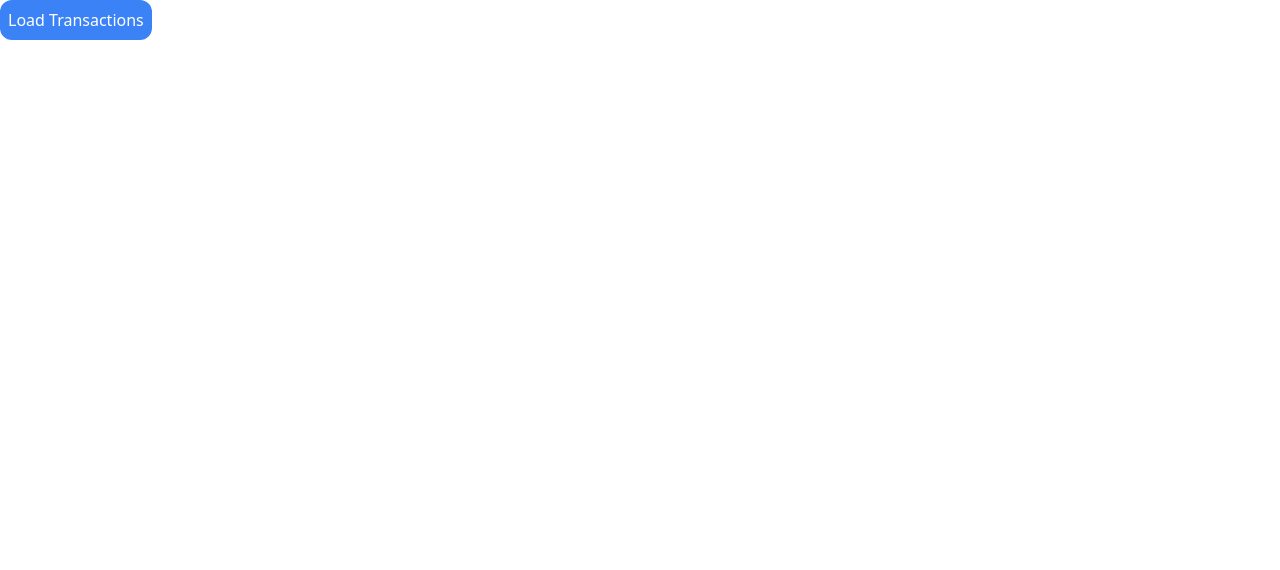
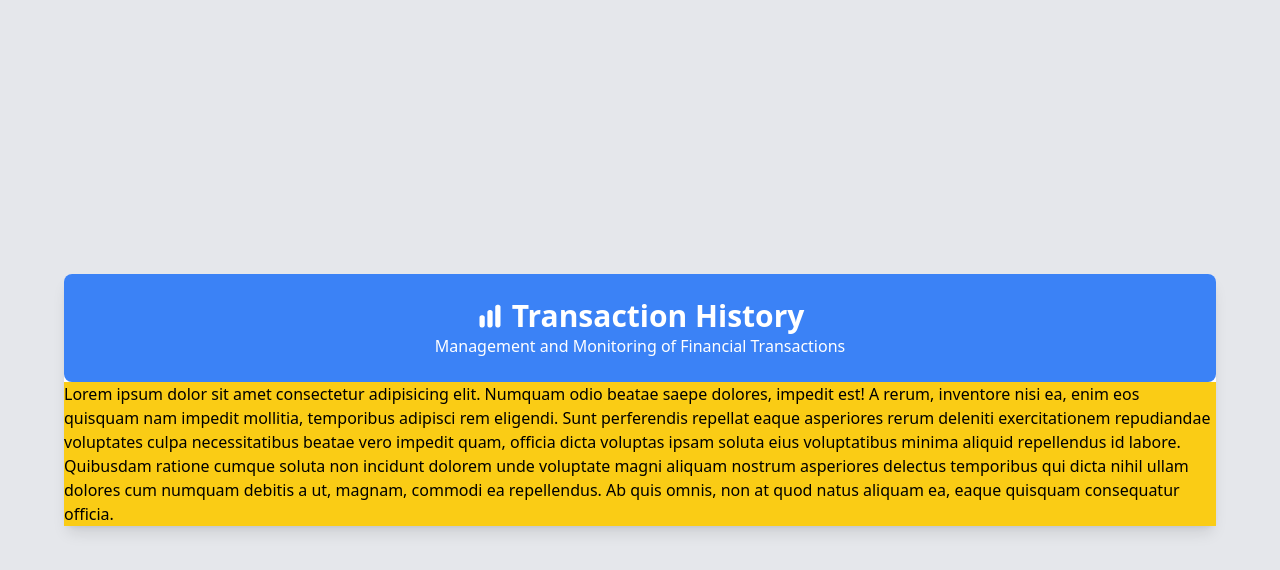
Before and after one commit to ArianMakiabadi/Transaction_List, a website: page public/index.html in a window 1280 px wide. Drawn offline with Linux system fonts and the light colour scheme; files that its build step writes are made by us from their sources.

Commit message:
header added

```diff
--- a/public/index.html
+++ b/public/index.html
@@ -7,10 +7,42 @@
     <link rel="stylesheet" href="/public/build/tailwind.css" />
   </head>
 
-  <body>
-    <button id="loadBtn" class="p-2 bg-blue-500 text-white rounded-xl">
-      Load Transactions
-    </button>
+  <body class="min-h-screen flex justify-center items-center bg-gray-200">
+    <div class="bg-white rounded-lg shadow-lg max-w-6xl">
+      <!----------- Header start---------->
+      <div
+        class="bg-blue-500 w-full rounded-lg flex flex-col items-center justify-center p-6 text-white"
+      >
+        <div class="flex justify-center items-center gap-2">
+          <svg
+            xmlns="http://www.w3.org/2000/svg"
+            viewBox="0 0 24 24"
+            fill="currentColor"
+            class="size-7"
+          >
+            <path
+              d="M18.375 2.25c-1.035 0-1.875.84-1.875 1.875v15.75c0 1.035.84 1.875 1.875 1.875h.75c1.035 0 1.875-.84 1.875-1.875V4.125c0-1.036-.84-1.875-1.875-1.875h-.75ZM9.75 8.625c0-1.036.84-1.875 1.875-1.875h.75c1.036 0 1.875.84 1.875 1.875v11.25c0 1.035-.84 1.875-1.875 1.875h-.75a1.875 1.875 0 0 1-1.875-1.875V8.625ZM3 13.125c0-1.036.84-1.875 1.875-1.875h.75c1.036 0 1.875.84 1.875 1.875v6.75c0 1.035-.84 1.875-1.875 1.875h-.75A1.875 1.875 0 0 1 3 19.875v-6.75Z"
+            />
+          </svg>
+          <h1 class="font-bold text-3xl text-nowrap">Transaction History</h1>
+        </div>
+        <p>Management and Monitoring of Financial Transactions</p>
+      </div>
+      <!--------- Header End  ---------->
+      <div class="bg-yellow-400">
+        Lorem ipsum dolor sit amet consectetur adipisicing elit. Numquam odio
+        beatae saepe dolores, impedit est! A rerum, inventore nisi ea, enim eos
+        quisquam nam impedit mollitia, temporibus adipisci rem eligendi. Sunt
+        perferendis repellat eaque asperiores rerum deleniti exercitationem
+        repudiandae voluptates culpa necessitatibus beatae vero impedit quam,
+        officia dicta voluptas ipsam soluta eius voluptatibus minima aliquid
+        repellendus id labore. Quibusdam ratione cumque soluta non incidunt
+        dolorem unde voluptate magni aliquam nostrum asperiores delectus
+        temporibus qui dicta nihil ullam dolores cum numquam debitis a ut,
+        magnam, commodi ea repellendus. Ab quis omnis, non at quod natus aliquam
+        ea, eaque quisquam consequatur officia.
+      </div>
+    </div>
   </body>
-  <script src="./js/index.js"></script>
+  <script src="/src/js/index.js"></script>
 </html>
```
Also changed, not shown: data/db.json (line endings or trailing spaces), public/build/tailwind.css.
